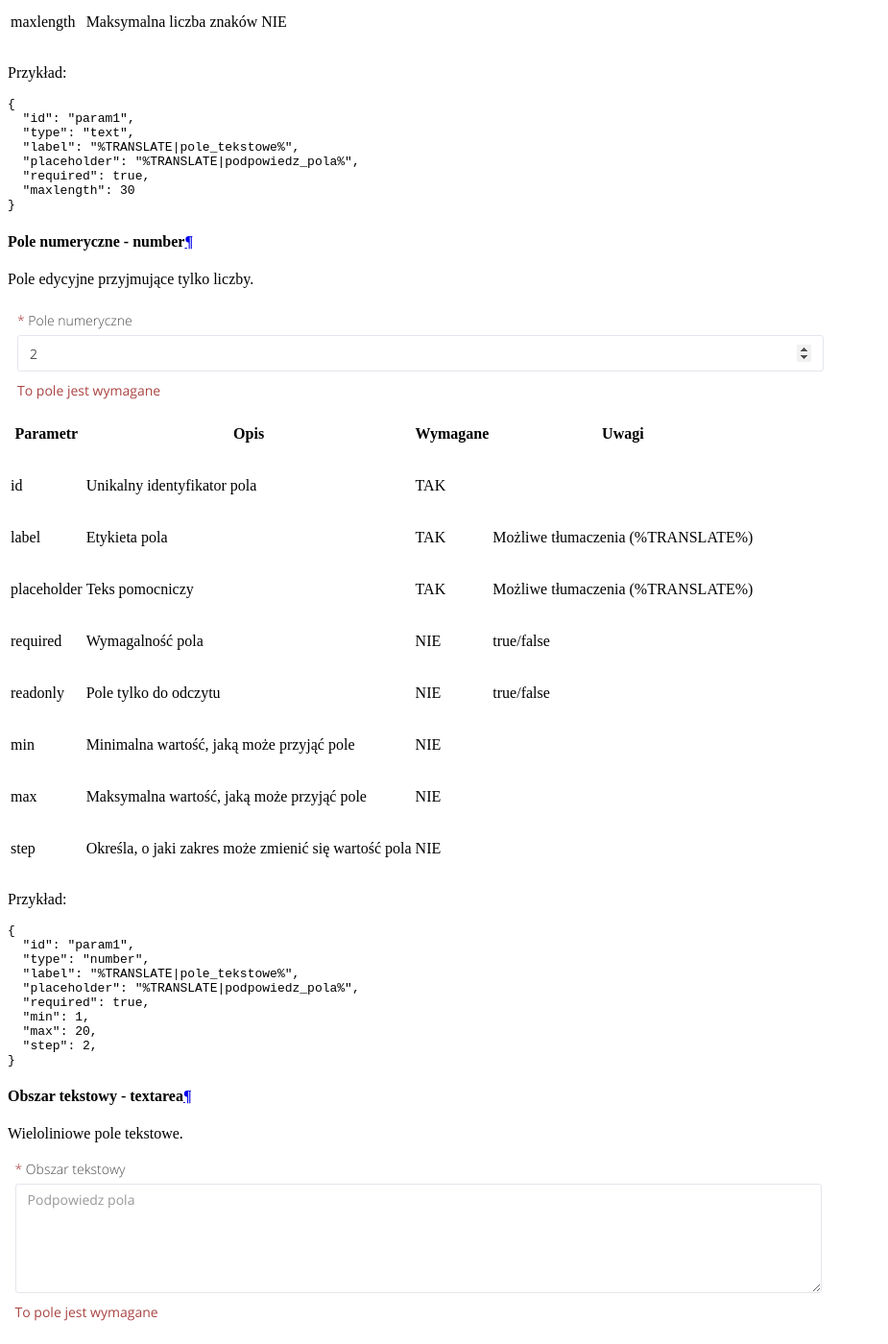
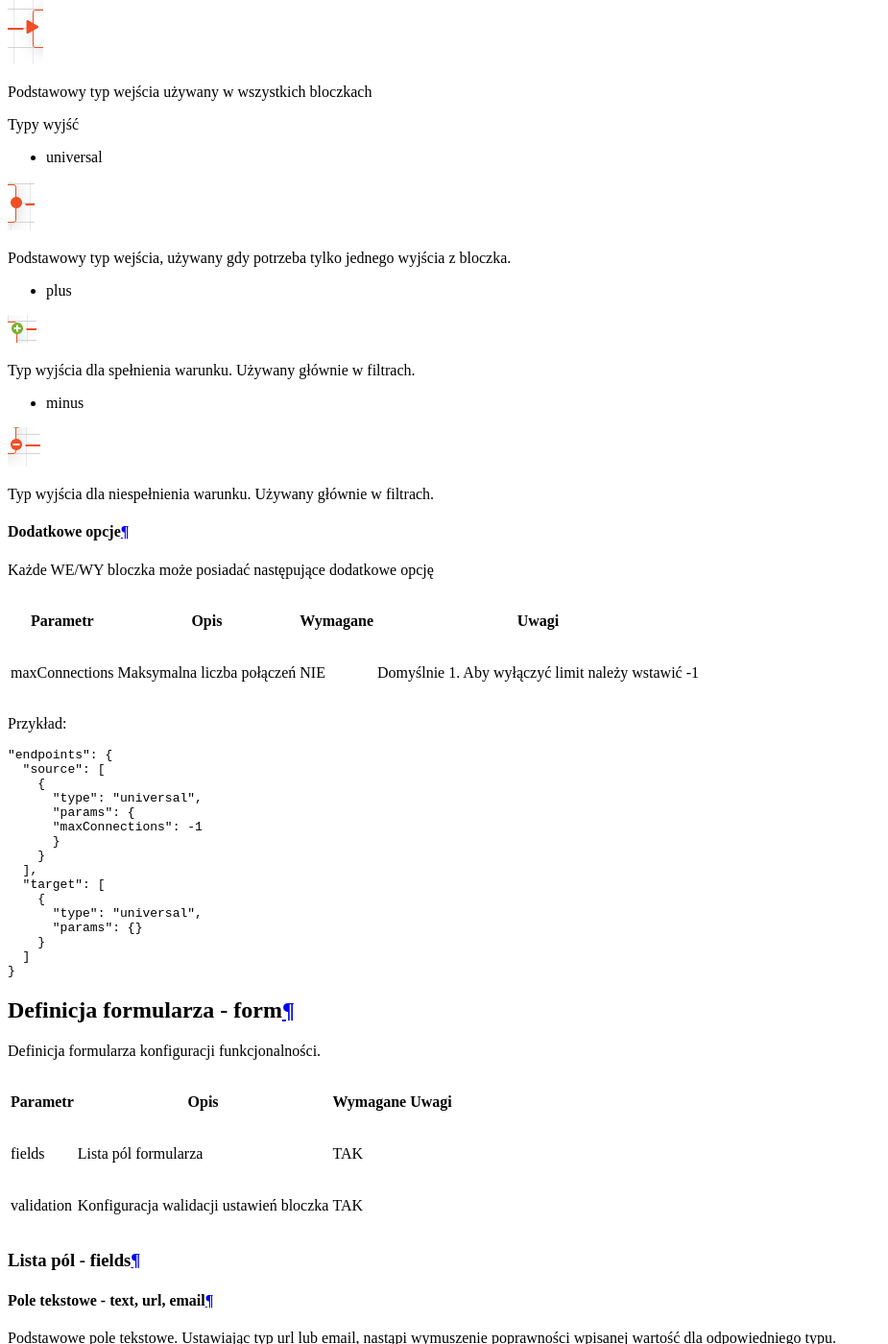
Before and after one commit to SAREhub/sarehub_panel_modules_docs, a Sphinx documentation site: the page built from docs/functionality.rst, in a window 1280 px wide and 1400 px high, scrolled down 1932 px. Shown: the whole window at 96% size, without its empty margins (0-925 px from the left). Built offline with Sphinx 7.4.7 and the Read the Docs theme 2.0.0, drawn with Linux system fonts in a browser that asks for light colours; formulas are drawn with MathJax 3; comment, search, counter and statistics services are not loaded; some of the changed text lies outside the part shown.

Commit message:
addded validation config and endpoints

```diff
--- a/docs/functionality.rst
+++ b/docs/functionality.rst
@@ -37,9 +37,100 @@
 Lista wejść i wyjść - endpoints
 ===============================
 
+Definicja wejść i wyjść bloczka funkcjonalności.
+
++----------+------------------------+----------+-------+
+| Parametr |          Opis          | Wymagane | Uwagi |
++==========+========================+==========+=======+
+| source   | Lista wyjść z bloczka  | TAK      |       |
++----------+------------------------+----------+-------+
+| target   | Lista wejść do bloczka | TAK      |       |
++----------+------------------------+----------+-------+
+
+Konfiguracja wejścia/wyjścia składa się z następujących parametrów:
+
++----------+--------------------------------+----------+-------+
+| Parametr |              Opis              | Wymagane | Uwagi |
++==========+================================+==========+=======+
+| typ      | Typ wejścia/wyjścia            | TAK      |       |
++----------+--------------------------------+----------+-------+
+| params   | Obiekt dodatkowych opcji WE/WY | TAK      |       |
++----------+--------------------------------+----------+-------+
+
+Typy wejść
+----------
+
+* universal
+
+.. image:: /endpoints/target_universal.png
+
+Podstawowy typ wejścia używany w wszystkich bloczkach
+
+Typy wyjść
+
+* universal
+
+.. image:: /endpoints/source_universal.png
+
+Podstawowy typ wejścia, używany gdy potrzeba tylko jednego wyjścia z bloczka.
+
+* plus
+
+.. image:: /endpoints/source_plus.png
+
+Typ wyjścia dla spełnienia warunku. Używany głównie w filtrach.
+
+* minus
+
+.. image:: /endpoints/source_minus.png
+
+Typ wyjścia dla niespełnienia warunku. Używany głównie w filtrach.
+
+Dodatkowe opcje
+---------------
+
+Każde WE/WY bloczka może posiadać następujące dodatkowe opcję
+
++----------------+----------------------------+----------+---------------------------------------------------+
+|    Parametr    |            Opis            | Wymagane |                       Uwagi                       |
++================+============================+==========+===================================================+
+| maxConnections | Maksymalna liczba połączeń | NIE      | Domyślnie 1. Aby wyłączyć limit należy wstawić -1 |
++----------------+----------------------------+----------+---------------------------------------------------+
+
+
+Przykład:
+
+.. code-block:: json
+
+  "endpoints": {
+    "source": [
+      {
+        "type": "universal",
+        "params": {
+        "maxConnections": -1
+        }
+      }
+    ],
+    "target": [
+      {
+        "type": "universal",
+        "params": {}
+      }
+    ]
+  }
 
 Definicja formularza - form
 ***************************
+
+Definicja formularza konfiguracji funkcjonalności.
+
++------------+-----------------------------------------+----------+-------+
+|  Parametr  |                  Opis                   | Wymagane | Uwagi |
++============+=========================================+==========+=======+
+| fields     | Lista pól formularza                    | TAK      |       |
++------------+-----------------------------------------+----------+-------+
+| validation | Konfiguracja walidacji ustawień bloczka | TAK      |       |
++------------+-----------------------------------------+----------+-------+
 
 
 Lista pól - fields
@@ -610,17 +701,59 @@
 Walidacja pól - fields
 ======================
 
-Przed zapisaniem schematu kampanii każdy bloczek jest sprawdzany pod kątem poprawności uzupełnienia jego konfiguracji.
-Aby zdefiniować konfigurację należy przygotować model walidacji zgodny z `JSON Schema draft-07 <https://json-schema.org/draft-07/json-schema-release-notes.html>`_.
-
-Konfiguracja bloczka zapisywana jest w obiekcie **settings** w którym kluczem jest identyfikator pola a wartościa kest wartość danego pola.
+Konfiguracja bloczka zapisywana jest w obiekcie **settings** w którym kluczem jest identyfikator pola a wartościa jest wartość uzupełniona danego pola.
 
 .. code-block:: json
 
     {
-      "...": "...",
       "settings": {
         "param1": "wartosc pola"
+        "param2": 2
       },
-      "...": "..."
     }
+
+Przed zapisaniem schematu kampanii, każdy bloczek jest sprawdzany pod kątem poprawności uzupełnienia jego konfiguracji.
+
+Aby zdefiniować konfigurację walidacji należy przygotować model walidacji zgodny z `JSON Schema draft-07 <https://json-schema.org/draft-07/json-schema-release-notes.html>`_.
+W modelu walidacji należy uwzględnić cały obiekt settings.
+
+Przykład:
+
+.. code-block:: json
+
+    {
+      "settings": {
+        "param1": "wartosc pola"
+        "param2: 5
+      },
+    }
+
+.. code-block:: json
+
+    {
+      "validation": {
+        "model": {
+          "type": "object",
+          "required": [
+            "settings"
+          ],
+          "properties": {
+            "settings": {
+              "type": "object",
+              "required": [
+                "param1",
+                "param2"
+              ],
+              "properties": {
+                "param1": {
+                  "type": "string"
+                },
+                "param2": {
+                  "type": "number"
+                }
+              }
+            }
+          }
+        }
+      },
+    }
```
Also changed, not shown: docs/endpoints/source_minus.png (added), docs/endpoints/source_plus.png (added), docs/endpoints/source_universal.png (added), docs/endpoints/target_universal.png (added), 9 other files.
